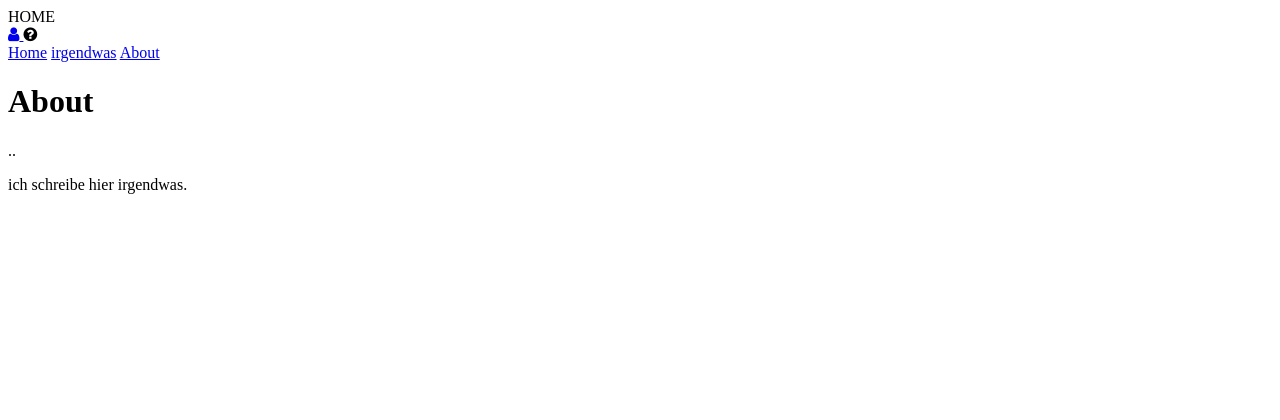
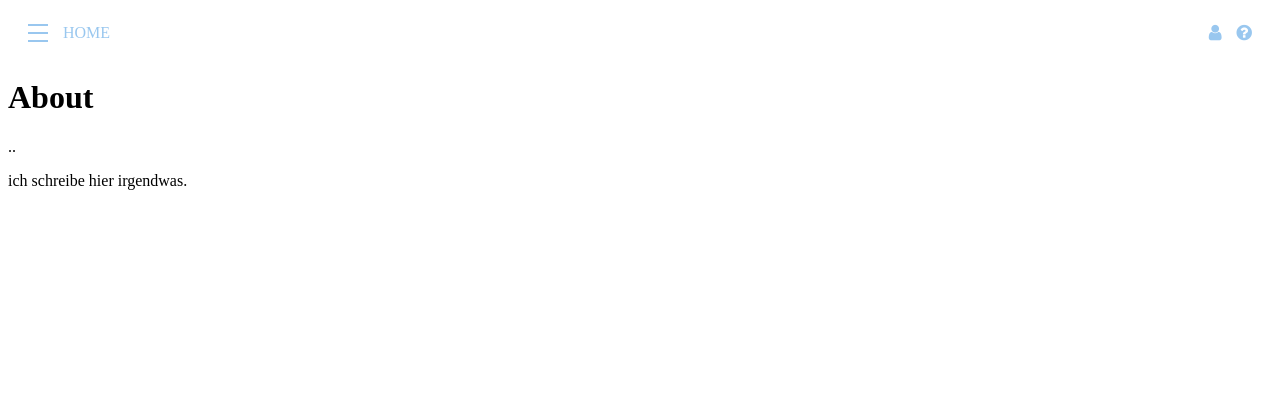
Before and after one commit to yu-nakashima0/website, a Flask app: page /About in a window 1280 px wide. Shown: the top 420 px of the page. Before the commit the page ends 194 px from the top, so only its background shows below. Run offline with Flask 3, Linux system fonts and the light colour scheme.

Commit message:
template css

```diff
--- a/static/script.js
+++ b/static/script.js
@@ -0,0 +1,5 @@
+function myFunction(x) {
+    x.classList.toggle("change");
+    const accordion = document.getElementById("accordionMenu");
+    accordion.classList.toggle("show");
+}
--- /dev/null
+++ b/static/style.css
@@ -0,0 +1,82 @@
+header, header a, header i, .accordion a{
+    color: rgb(153, 199, 239)
+}
+
+.header-container {
+    display: flex;
+    justify-content: space-between; /* Links & Rechts ausrichten */
+    align-items: center;
+    padding: 10px 20px;
+}
+
+.left-section {
+    display: flex;
+    align-items: center;
+    gap: 15px;
+    flex-shrink: 0;
+}
+
+.right-section {
+    display: flex;
+    align-items: center;
+    gap: 15px;
+    flex-shrink: 0;
+}
+
+.right-section a, .right-section i {
+    color: rgb(153, 199, 239);
+    font-size: 18px;
+}
+
+.container {
+    display: inline-block;
+    cursor: pointer;
+}
+
+
+.bar1, .bar2, .bar3 {
+  width: 20px;
+  height: 2px;
+  background-color: rgb(153, 199, 239);
+  margin: 6px 0;
+  transition: 0.4s;
+}
+
+
+.accordion {
+    position: absolute; /* Bleibt am Bildschirm */
+    top: 60px;
+    width: 150px; /* Breite des Menüs */
+    height: 100vh; /* Volle Fensterhöhe */
+    background-color: rgb(244, 250, 254);
+    display: flex;
+    flex-direction: column;
+    padding: 20px;
+    z-index: 100;
+    gap: 10px;
+    visibility: hidden;  /* unsichtbar */
+    opacity: 0;          /* unsichtbar */
+    transition: left 0.5s ease; /* Smooth Slide-In von rechts */
+}
+
+.accordion a {
+    display: flex;
+    align-items: center;
+    justify-content: flex-start;
+    height: 1.7em;
+    padding: 8 10px;
+    font-size: 14px;
+    color: rgb(153, 199, 239);
+    text-decoration: none;
+    transition: background 0.3s ease;
+}
+
+.accordion a:hover, header a:hover {
+    background-color: rgb(222, 230, 236);
+}
+
+.accordion.show {
+    left: 0;  /* Zeigt das Menü an */
+    visibility: visible; /* sichtbar */
+    opacity: 1;
+}
--- a/templates/base.html
+++ b/templates/base.html
@@ -7,6 +7,7 @@
     <link rel="stylesheet" href="{{ url_for('static', filename='style.css', v='6') }}">
     <script src="{{ url_for('static', filename='script.js', v='6') }}"></script>
     <link rel="stylesheet" href="https://cdnjs.cloudflare.com/ajax/libs/font-awesome/4.7.0/css/font-awesome.min.css">
+    <link rel="icon" type="image/png" href="{{ url_for('static', filename='favicon.png') }}">
 </head>
 <body>
     <header>
--- a/templates/home.html
+++ b/templates/home.html
@@ -1,7 +1,7 @@
 {% extends 'base.html' %}
 {% block title %}User Page{% endblock %}
 
-{% block header %}home{% endblock %}
+{% block header %}{% endblock %}
 
 {% block content %}
 
```
